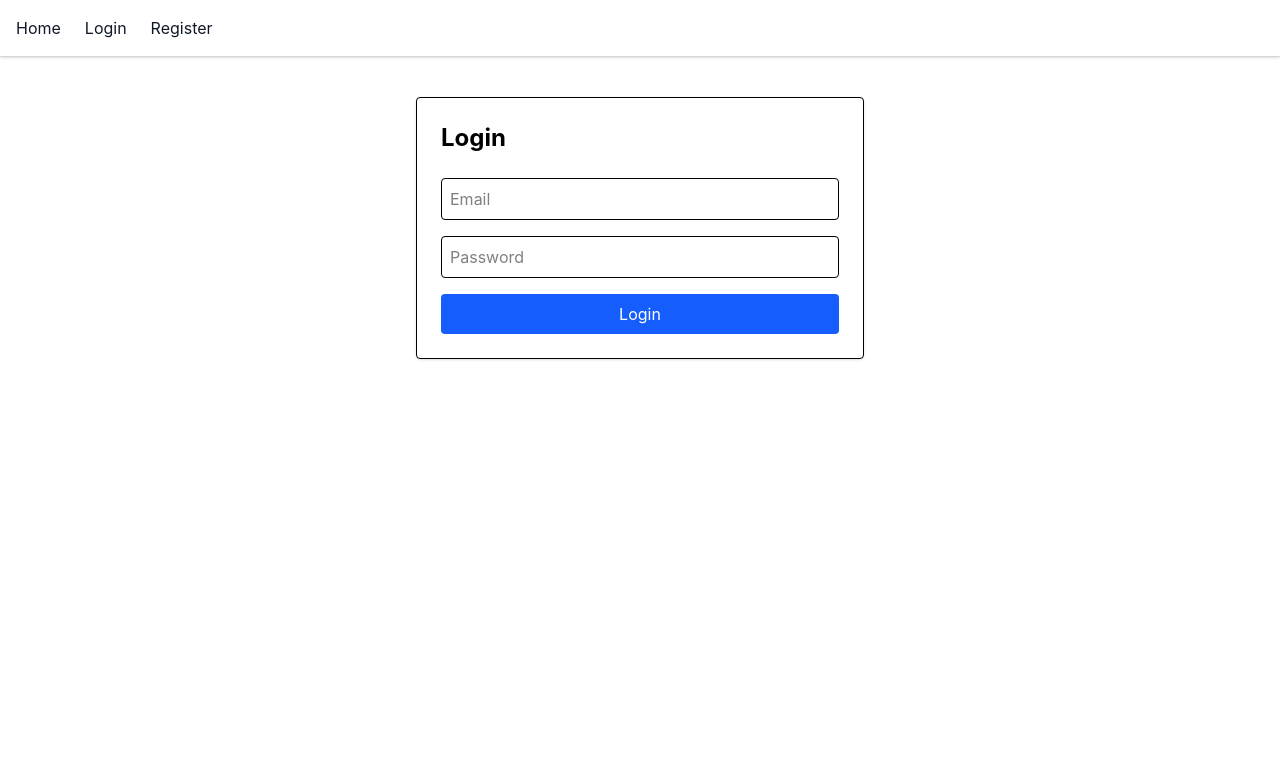
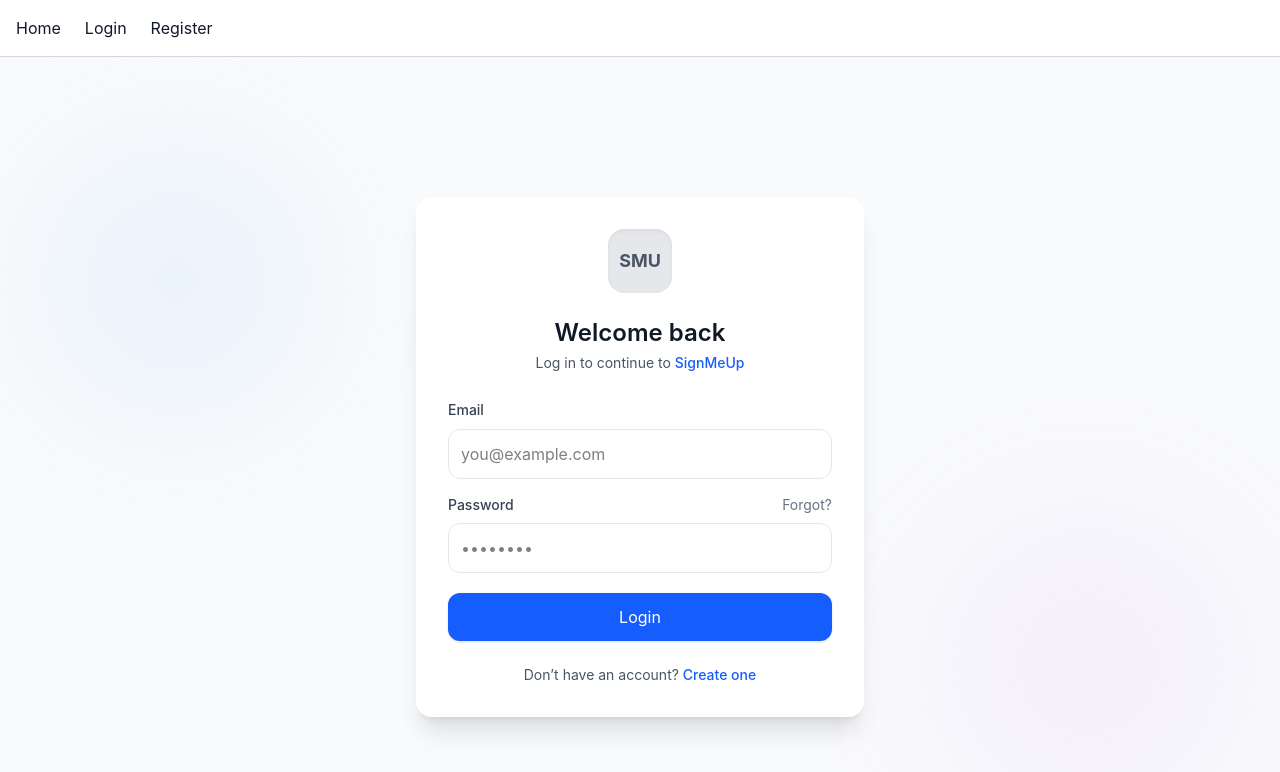
Before and after one commit to Wayneoooo/signmeup, a React (Vite) app in the folder sign-me-up/: page /login in a window 1280 px wide. Shown: the top 772 px of the page. Built offline with nearby package versions, Linux system fonts and the light colour scheme.

Commit message:
Project Update

```diff
--- a/sign-me-up/package.json
+++ b/sign-me-up/package.json
@@ -12,6 +12,7 @@
   "dependencies": {
     "@tailwindcss/vite": "^4.1.17",
     "firebase": "^12.6.0",
+    "framer-motion": "^12.23.25",
     "react": "^19.2.0",
     "react-dom": "^19.2.0",
     "react-router-dom": "^7.9.6"
--- a/sign-me-up/src/pages/Home.jsx
+++ b/sign-me-up/src/pages/Home.jsx
@@ -1,7 +1,62 @@
+import { motion } from "framer-motion";
+import { Link } from "react-router-dom";
+
 export default function Home() {
-    return (
-        <div  className="p-10 text-yellow-400 text-3xl">
-            Home Page
+  return (
+    <div className="min-h-screen bg-gray-50 flex flex-col items-center justify-center p-6">
+      {/* Hero Section */}
+      <motion.div
+        initial={{ opacity: 0, y: 20 }}
+        animate={{ opacity: 1, y: 0 }}
+        transition={{ duration: 0.6 }}
+        className="max-w-3xl text-center"
+      >
+        {/* Logo placeholder */}
+        <div className="flex justify-center mb-6">
+          <div className="w-20 h-20 bg-gray-200 rounded-2xl shadow-inner" />
         </div>
-    );
+
+        <h1 className="text-4xl md:text-6xl font-bold text-gray-900 mb-4">
+          Welcome to <span className="text-red-600">SignMeUp!</span>
+        </h1>
+
+        <p className="text-gray-600 text-lg md:text-xl leading-relaxed mb-8">
+          A clean and simple platform for managing event sign‑ups with ease. Add
+          your own text, images, or branding to make this landing page truly
+          yours.
+        </p>
+
+        <div className="flex justify-center gap-4 mt-6">
+          <Link
+            to="/events"
+            className="px-6 py-3 rounded-xl shadow bg-blue-600 text-white hover:bg-blue-700 transition-all"
+          >
+            View Events
+          </Link>
+
+          <Link
+            to="/register"
+            className="px-6 py-3 rounded-xl shadow border border-blue-600 text-blue-600 hover:bg-blue-50 transition-all"
+          >
+            Create Account
+          </Link>
+        </div>
+      </motion.div>
+
+      {/* Decorative bottom blobs */}
+      <motion.div
+        initial={{ opacity: 0 }}
+        animate={{ opacity: 0.2 }}
+        transition={{ delay: 0.5, duration: 1 }}
+        className="absolute bottom-0 left-0 w-48 h-48 bg-blue-300 rounded-full blur-3xl"
+      />
+
+      <motion.div
+        initial={{ opacity: 0 }}
+        animate={{ opacity: 0.25 }}
+        transition={{ delay: 0.7, duration: 1 }}
+        className="absolute bottom-0 right-0 w-56 h-56 bg-purple-300 rounded-full blur-3xl"
+      />
+    </div>
+  );
 }
--- a/sign-me-up/src/pages/Login.jsx
+++ b/sign-me-up/src/pages/Login.jsx
@@ -1,6 +1,7 @@
 import { useState } from "react";
-import { useNavigate } from "react-router-dom";
+import { useNavigate, Link } from "react-router-dom";
 import { useAuth } from "../context/AuthContext";
+import { motion } from "framer-motion";
 
 export default function Login() {
   const navigate = useNavigate();
@@ -9,10 +10,12 @@
   const [email, setEmail] = useState("");
   const [password, setPassword] = useState("");
   const [error, setError] = useState("");
+  const [loading, setLoading] = useState(false);
 
   async function handleSubmit(e) {
     e.preventDefault();
     setError("");
+    setLoading(true);
 
     try {
       const res = await fetch("http://localhost:3000/auth/login", {
@@ -25,48 +28,103 @@
 
       if (!res.ok) {
         setError(data.error || "Login failed");
+        setLoading(false);
         return;
       }
 
-      // Save token → AuthContext will handle everything else
       login(data.token);
-
       navigate("/dashboard");
     } catch (err) {
       setError("Server error");
+      setLoading(false);
     }
   }
 
   return (
-    <div className="max-w-md mx-auto mt-10 p-6 bg-white border rounded shadow">
-      <h2 className="text-2xl font-bold mb-6">Login</h2>
+    <div className="min-h-screen bg-gray-50 flex items-center justify-center relative overflow-hidden p-6">
+      {/* Background decorative blobs */}
+      <motion.div
+        initial={{ opacity: 0 }}
+        animate={{ opacity: 0.12 }}
+        transition={{ duration: 1 }}
+        className="absolute top-20 left-8 w-72 h-72 bg-blue-300 rounded-full blur-3xl"
+      />
+      <motion.div
+        initial={{ opacity: 0 }}
+        animate={{ opacity: 0.12 }}
+        transition={{ delay: 0.3, duration: 1 }}
+        className="absolute bottom-8 right-8 w-80 h-80 bg-purple-300 rounded-full blur-3xl"
+      />
 
-      {error && <p className="text-red-600 mb-4">{error}</p>}
+      {/* Login card */}
+      <motion.div
+        initial={{ opacity: 0, y: 28 }}
+        animate={{ opacity: 1, y: 0 }}
+        transition={{ duration: 0.6 }}
+        className="bg-white/90 backdrop-blur-sm shadow-xl rounded-2xl p-8 w-full max-w-md z-10"
+      >
+        {/* Logo */}
+        <div className="flex justify-center mb-6">
+          <div className="w-16 h-16 bg-gray-200 rounded-2xl shadow-inner flex items-center justify-center">
+            {/* Replace with your <img src='/logo.png' /> */}
+            <span className="text-lg font-bold text-gray-600">SMU</span>
+          </div>
+        </div>
 
-      <form onSubmit={handleSubmit} className="flex flex-col gap-4">
+        <h1 className="text-2xl font-semibold text-gray-900 text-center mb-1">Welcome back</h1>
+        <p className="text-center text-sm text-gray-600 mb-6">
+          Log in to continue to <span className="text-blue-600 font-medium">SignMeUp</span>
+        </p>
+
+        {error && <div className="mb-4 text-sm text-red-600">{error}</div>}
+
+        <form onSubmit={handleSubmit} className="space-y-4">
+          <div>
+            <label className="text-sm text-gray-700 font-medium">Email</label>
             <input
               type="email"
-          placeholder="Email"
-          className="border p-2 rounded"
               value={email}
               onChange={(e) => setEmail(e.target.value)}
+              required
+              className="mt-2 w-full p-3 rounded-xl border border-gray-200 focus:outline-none focus:ring-2 focus:ring-blue-500 bg-white"
+              placeholder="you@example.com"
             />
+          </div>
 
+          <div>
+            <div className="flex items-center justify-between">
+              <label className="text-sm text-gray-700 font-medium">Password</label>
+              <Link to="/forgot-password" className="text-sm text-gray-500 hover:text-gray-700">
+                Forgot?
+              </Link>
+            </div>
             <input
               type="password"
-          placeholder="Password"
-          className="border p-2 rounded"
               value={password}
               onChange={(e) => setPassword(e.target.value)}
+              required
+              className="mt-2 w-full p-3 rounded-xl border border-gray-200 focus:outline-none focus:ring-2 focus:ring-blue-500 bg-white"
+              placeholder="••••••••"
             />
+          </div>
 
-        <button
-          className="bg-blue-600 text-white py-2 rounded hover:bg-blue-700"
+          <motion.button
+            whileTap={{ scale: 0.98 }}
             type="submit"
+            disabled={loading}
+            className="w-full py-3 mt-1 bg-blue-600 text-white rounded-xl shadow hover:bg-blue-700 disabled:opacity-60 disabled:cursor-not-allowed transition"
           >
-          Login
-        </button>
+            {loading ? "Signing in..." : "Login"}
+          </motion.button>
         </form>
+
+        <div className="mt-6 text-center text-sm text-gray-600">
+          Don’t have an account?{" "}
+          <Link to="/register" className="text-blue-600 font-medium hover:underline">
+            Create one
+          </Link>
+        </div>
+      </motion.div>
     </div>
   );
 }
--- a/sign-me-up/src/pages/Register.jsx
+++ b/sign-me-up/src/pages/Register.jsx
@@ -27,19 +27,22 @@
   };
 
   return (
-    <div className="p-6 max-w-md mx-auto">
-      <h2 className="text-2xl font-bold mb-4">Register</h2>
+    <div className="min-h-screen flex items-center justify-center bg-gray-50 px-4">
+      <div className="bg-white p-8 rounded-2xl shadow-lg w-full max-w-md">
+        <h2 className="text-3xl font-extrabold text-red-600 mb-6 text-center">
+          Sign Me Up!
+        </h2>
 
-      <form onSubmit={handleRegister}>
+        <form onSubmit={handleRegister} className="space-y-4">
           <input
-          className="border p-2 w-full mb-3"
+            className="border border-gray-300 p-3 w-full rounded-xl focus:outline-none focus:ring-2 focus:ring-red-400"
             placeholder="Full Name"
             value={name}
             onChange={(e) => setName(e.target.value)}
           />
 
           <input
-          className="border p-2 w-full mb-3"
+            className="border border-gray-300 p-3 w-full rounded-xl focus:outline-none focus:ring-2 focus:ring-red-400"
             placeholder="Email"
             type="email"
             value={email}
@@ -47,19 +50,35 @@
           />
 
           <input
-          className="border p-2 w-full mb-3"
+            className="border border-gray-300 p-3 w-full rounded-xl focus:outline-none focus:ring-2 focus:ring-red-400"
             placeholder="Password"
             type="password"
             value={password}
             onChange={(e) => setPassword(e.target.value)}
           />
 
-        {error && <p className="text-red-600">{error}</p>}
+          {error && (
+            <p className="text-red-500 text-sm text-center">{error}</p>
+          )}
 
-        <button className="bg-blue-600 text-white px-4 py-2 rounded mt-2">
-          Register
+          <button
+            type="submit"
+            className="w-full py-3 bg-red-600 hover:bg-red-700 text-white font-semibold rounded-xl transition"
+          >
+            Create Account
           </button>
         </form>
+
+        <p className="text-center text-sm mt-4 text-gray-600">
+          Already registered?{" "}
+          <span
+            onClick={() => navigate("/login")}
+            className="text-red-600 font-medium cursor-pointer hover:underline"
+          >
+            Log in
+          </span>
+        </p>
+      </div>
     </div>
   );
 }
```
Also changed, not shown: sign-me-up/src/assets/logo.png (added), 1 other file (tests, documents, lock files or other folders). Lines whose indentation alone changed are shown as unchanged.
